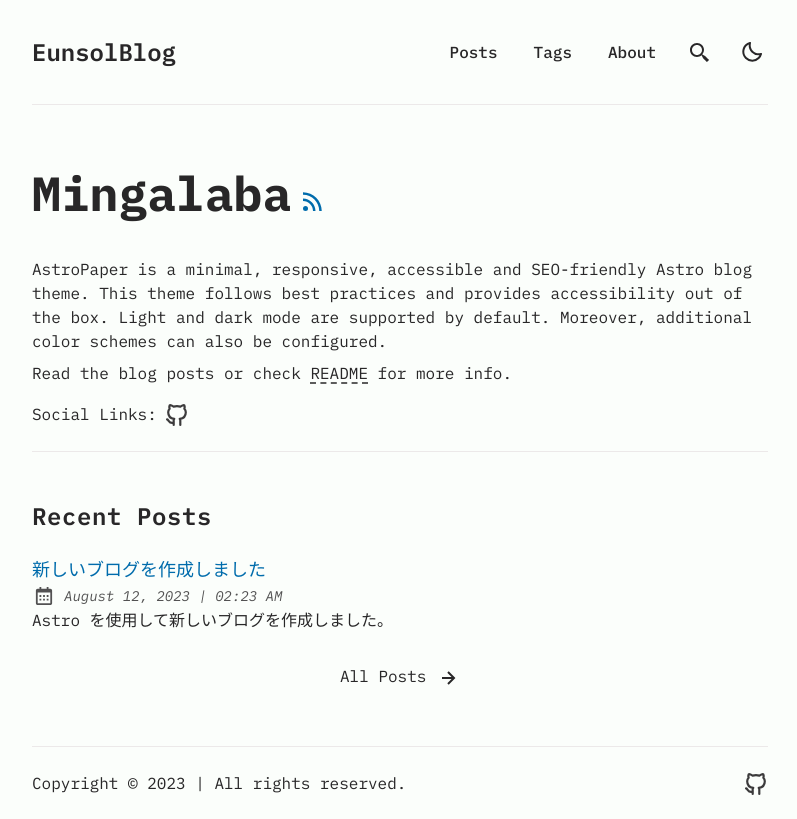
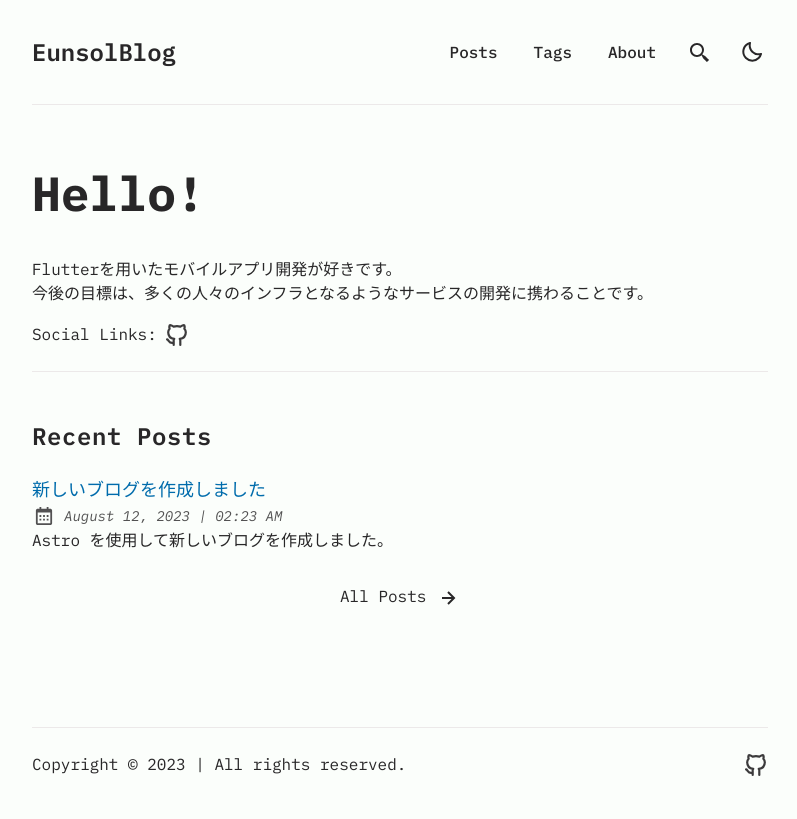
Before and after one commit to piyocolony31/piyocolony31-blog, an Astro site: page / in a window 1280 px wide. Shown: the whole page, without its empty margins (240-1037 px from the left). Built offline with nearby package versions, Linux system fonts and the light colour scheme; Astro itself is replaced by a stand-in of ours.

Commit message:
ホーム画面の変更
- RSSフィードの削除
- 自己紹介セクションの追加

```diff
--- a/src/pages/index.astro
+++ b/src/pages/index.astro
@@ -23,37 +23,10 @@ const socialCount = SOCIALS.filter(social => social.active).length;
   <Header />
   <main id="main-content">
     <section id="hero">
-      <h1>Mingalaba</h1>
-      <a
-        target="_blank"
-        href="/rss.xml"
-        class="rss-link"
-        aria-label="rss feed"
-        title="RSS Feed"
-      >
-        <svg xmlns="http://www.w3.org/2000/svg" class="rss-icon"
-          ><path
-            d="M19 20.001C19 11.729 12.271 5 4 5v2c7.168 0 13 5.832 13 13.001h2z"
-          ></path><path
-            d="M12 20.001h2C14 14.486 9.514 10 4 10v2c4.411 0 8 3.589 8 8.001z"
-          ></path><circle cx="6" cy="18" r="2"></circle>
-        </svg>
-      </a>
-
+      <h1>Hello!</h1>
       <p>
-        AstroPaper is a minimal, responsive, accessible and SEO-friendly Astro
-        blog theme. This theme follows best practices and provides accessibility
-        out of the box. Light and dark mode are supported by default. Moreover,
-        additional color schemes can also be configured.
-      </p>
-      <p>
-        Read the blog posts or check
-        <LinkButton
-          className="hover:text-skin-accent underline underline-offset-4 decoration-dashed"
-          href="https://github.com/satnaing/astro-paper#readme"
-        >
-          README
-        </LinkButton> for more info.
+        Flutterを用いたモバイルアプリ開発が好きです。<br>
+        今後の目標は、多くの人々のインフラとなるようなサービスの開発に携わることです。
       </p>
       {
         // only display if at least one social link is enabled
```
